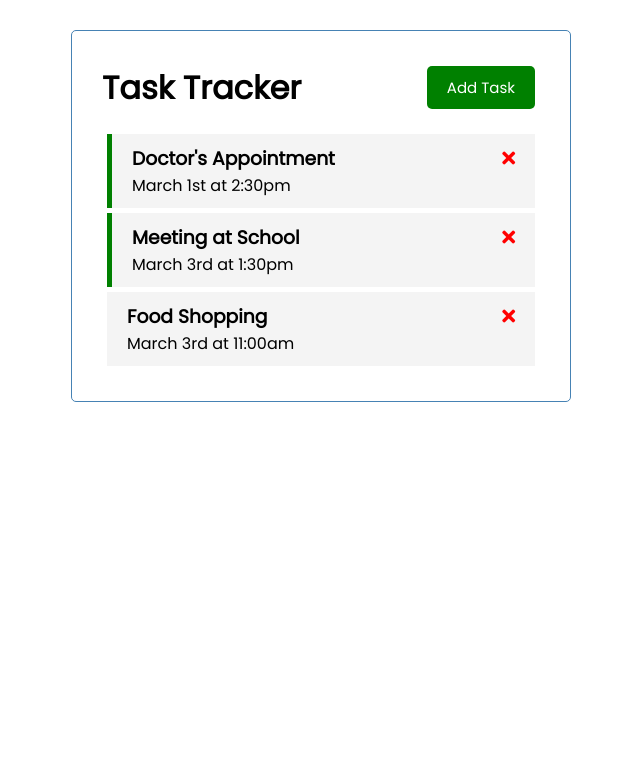
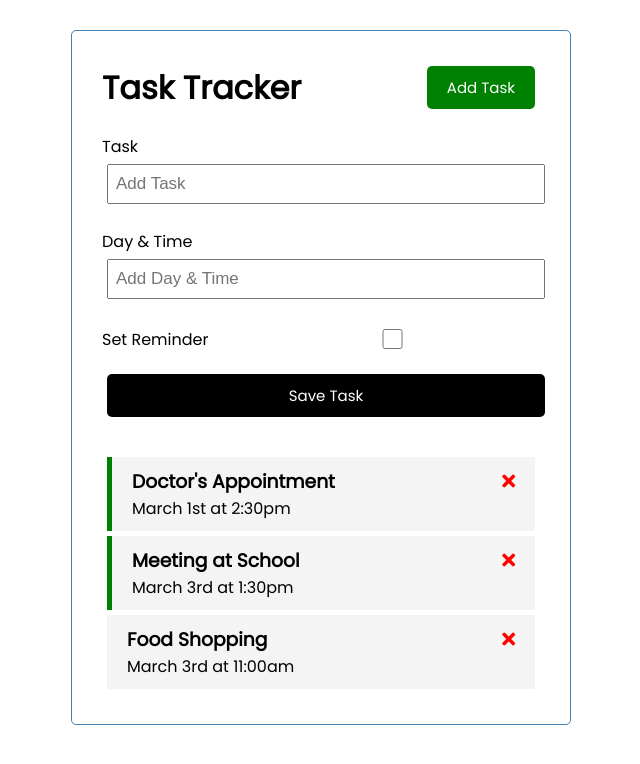
Before and after one commit to xebol/task-tracker, a Vue app: page / in a window 1280 px wide. Shown: the top 764 px of the page, without its empty margins (319-959 px from the left). Built offline with nearby package versions, Linux system fonts and the light colour scheme.

Commit message:
create new component AddTask and create a new method to add a new task to the list

```diff
--- a/src/App.vue
+++ b/src/App.vue
@@ -2,6 +2,7 @@
   <div class="container">
     <!-- Use component here -->
     <Header title="Task Tracker" />
+    <AddTask @add-task="addTask"/>
     <Tasks @toggle-reminder="toggleReminder" @delete-task="deleteTask" v-bind:tasks="tasks" />
   </div>
 </template>
@@ -10,6 +11,7 @@
 <script>
 import Header from './components/Header';
 import Tasks from './components/Tasks';
+import AddTask from './components/AddTask';
 
 
 export default {
@@ -17,7 +19,8 @@
   name: 'App',
   components: {
     Header,
-    Tasks
+    Tasks,
+    AddTask
   },
   data() {
     return {
@@ -25,6 +28,9 @@
     };
   },
   methods: {
+    addTask(task) {
+      this.tasks = [...this.tasks, task]
+    },
     deleteTask(id) {
       if (confirm("Are you sure?")) {
         this.tasks = this.tasks.filter((task) => task.id !== id);
@@ -33,6 +39,7 @@
     toggleReminder(id) {
       this.tasks = this.tasks.map((task) => task.id === id ? { ...task, reminder: !task.reminder } : task);
     }
+
   },
   created() {
     this.tasks = [
--- /dev/null
+++ b/src/components/AddTask.vue
@@ -0,0 +1,94 @@
+<template>
+  <form @submit="onSubmit" class="add-form">
+    <div class="form-control">
+      <label>Task</label>
+      <input type="text" v-model="text" name="text" placeholder="Add Task" />
+    </div>
+
+    <div class="form-control">
+      <label>Day & Time</label>
+      <input type="text" v-model="day" name="day" placeholder="Add Day & Time" />
+    </div>
+    <div class="form-control form-control-check">
+      <label>Set Reminder</label>
+      <input type="checkbox" v-model="reminder" name="reminder" />
+    </div>
+
+    <input type="submit" value="Save Task" class="btn btn-block" />
+  </form>
+</template>
+
+<script>
+export default {
+  name: 'AddTask',
+  data() {
+    return {
+      text: "",
+      day: "",
+      reminder: false
+    };
+  },
+  methods: {
+    onSubmit(event) {
+      event.preventDefault();
+
+      //if text is blank
+      if (!this.text) {
+        alert("Please add a task.");
+        return;
+      }
+
+      const newTask = {
+        id: Math.floor(Math.random() * 100000),
+        text: this.text,
+        day: this.day,
+        reminder: this.reminder
+      };
+
+      this.$emit('add-task', newTask);
+
+      //clear the form
+      this.text = "";
+      this.day = "";
+      this.reminder = false;
+    }
+  }
+};
+</script>
+
+<style scoped>
+.add-form {
+  margin-bottom: 40px;
+}
+
+.form-control {
+  margin: 20px 0;
+}
+
+.form-control label {
+  display: block;
+}
+
+.form-control input {
+  width: 100%;
+  height: 40px;
+  margin: 5px;
+  padding: 3px 7px;
+  font-size: 17px;
+}
+
+.form-control-check {
+  display: flex;
+  align-items: center;
+  justify-content: space-between;
+}
+
+.form-control-check label {
+  flex: 1;
+}
+
+.form-control-check input {
+  flex: 2;
+  height: 20px;
+}
+</style>
--- a/src/components/Task.vue
+++ b/src/components/Task.vue
@@ -28,7 +28,7 @@
 </script>
 
 
-<style scope>
+<style scoped>
 .fas {
   color: red;
 }
```
